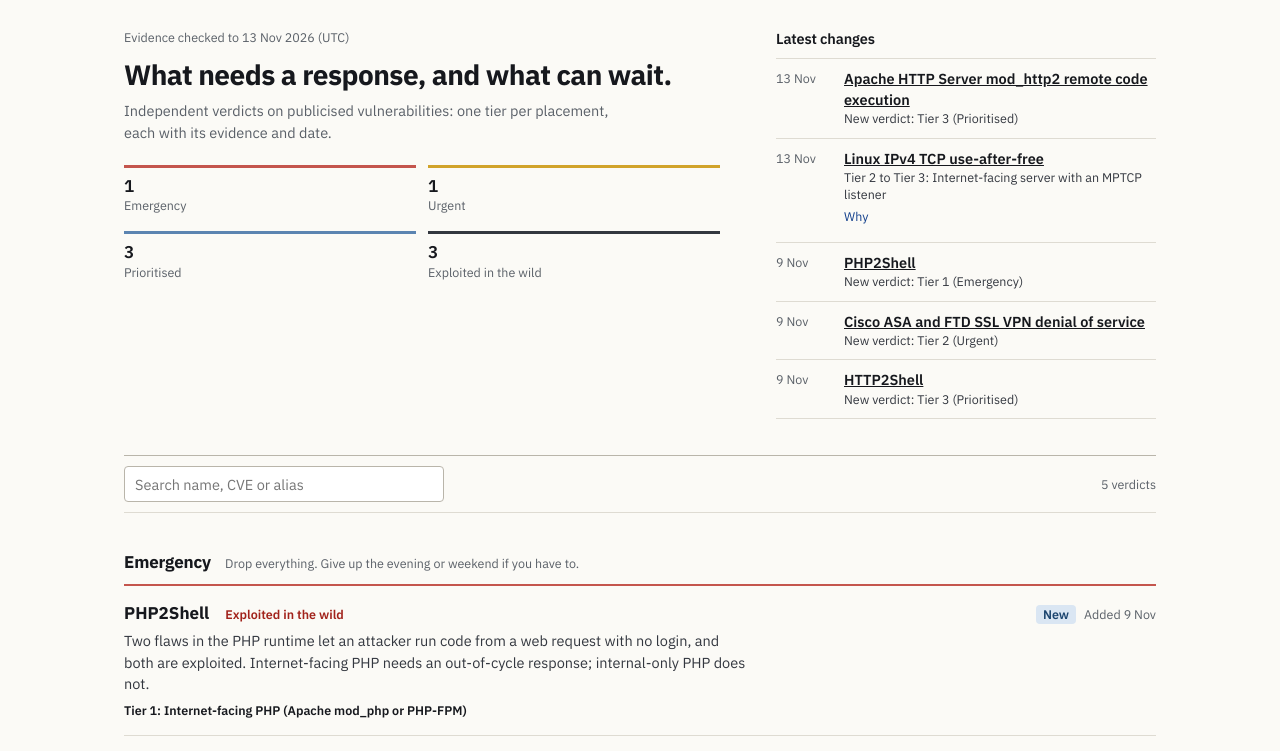
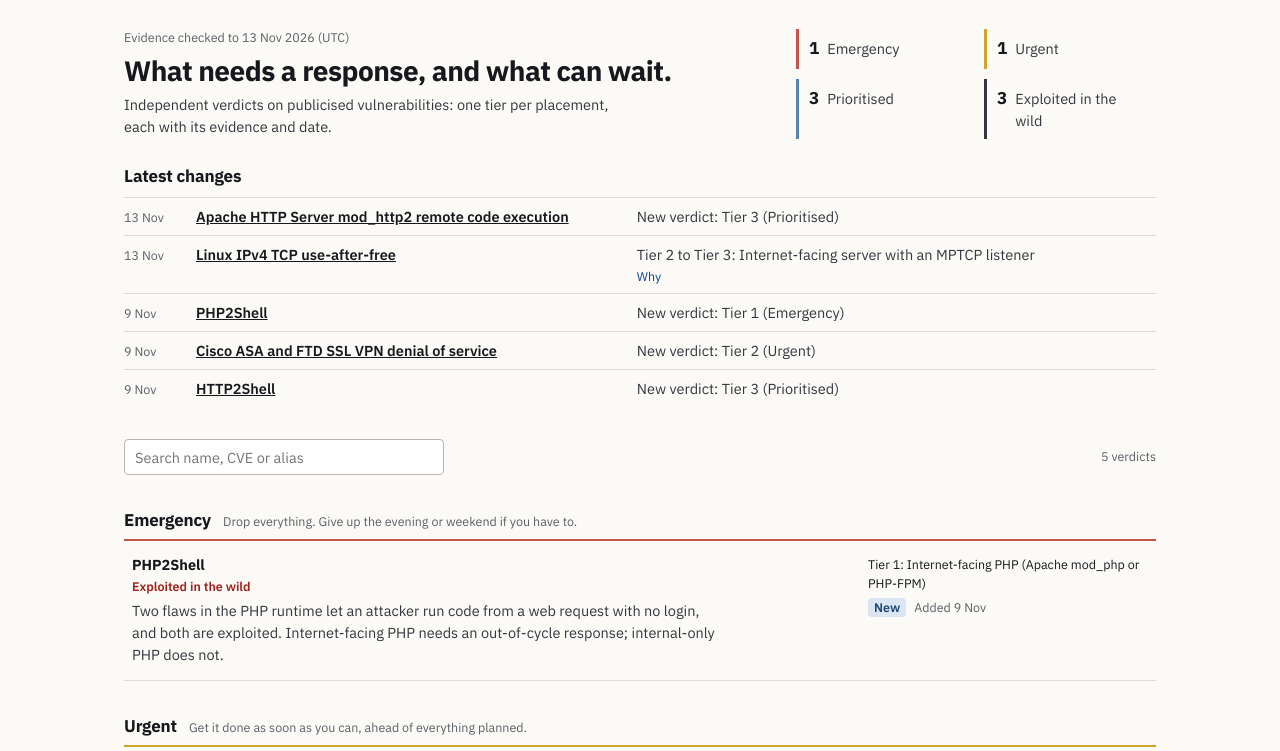
Before and after one commit to stephent23/exposure-focus, an Astro site: page / in a window 1280 px wide. Shown: the part 49-800 px from the top of the page. Built offline with nearby package versions, Linux system fonts and the light colour scheme; Astro itself is replaced by a stand-in of ours.

Commit message:
Lighter spacing, clearer headings, aligned rows and a labelled nav
Section headings are now the one large style on a verdict page, so the page
has three clear levels. The Tier 4 line uses the same columns as the rows
above it. The section nav is labelled Jump to and styled as links. On the
home page the latest changes are a compact table, each verdict row puts the
placements to act on and the date in a right-hand column, and spacing is
tighter throughout. The watching list is emptied here too.

Co-Authored-By: Claude Opus 5.5 <noreply@anthropic.com>

```diff
--- a/content/watching.yaml
+++ b/content/watching.yaml
@@ -1,15 +1,7 @@
 # Watching, not yet rated: publicised items with no verdict yet. Shown on the home page.
 # Only a name (max 80 characters), confirmed CVE IDs and the UTC date last noted. No tier and no claims:
 # those belong in a verdict with sources. Remove an item when its verdict is published or it is dropped.
-- { name: Check Point Gaia DynamicCLI root escalation, cves: [CVE-2026-123039], noted: 2026-11-14 }
-- { name: Microsoft Outlook warning bypass, cves: [CVE-2026-124194], noted: 2026-11-11 }
-- { name: Chrome XML use-after-free, cves: [CVE-2026-125350], noted: 2026-11-11 }
-- { name: OpenSSH "SSHole", cves: [CVE-2026-123158], noted: 2026-11-11 }
-- { name: Barracuda Email Security Gateway chain, cves: [CVE-2026-116606, CVE-2026-111560], noted: 2026-11-11 }
-- { name: IBM Aspera Faspex 5 authorisation bypass, cves: [CVE-2026-123218], noted: 2026-11-11 }
-- { name: Ivanti Connect Secure chain, cves: [CVE-2026-104935, CVE-2026-111357, CVE-2026-118527], noted: 2026-11-10 }
-- { name: GitLab, cves: [CVE-2026-97229], noted: 2026-11-10 }
-- { name: WordPress core updater race, cves: [CVE-2026-119977], noted: 2026-11-10 }
-- { name: SonicWall SonicOS SSLVPN SAML MFA bypass, cves: [CVE-2026-19868], noted: 2026-11-10 }
-- { name: BeyondTrust Remote Support and PRA authentication bypass, cves: [CVE-2026-102764], noted: 2026-11-09 }
-- { name: Cisco ISE API authentication bypass, cves: [CVE-2026-76460], noted: 2026-11-09 }
+#
+# Empty on purpose. Add an item only if it is publicised widely enough to meet the site's criteria
+# and a verdict is likely soon. While this list is empty the section does not appear on the home page.
+[]
--- a/src/components/verdict/Placements.astro
+++ b/src/components/verdict/Placements.astro
@@ -42,6 +42,6 @@ const routine = all.filter((p) => p.tier === 4);
     })}
   </ul>}
   {routine.length > 0 && (
-    <p class="routine-rest"><span class="badge t4">Tier 4 · {TIERS[4].name}</span> {routine.map((p) => p.name).join('; ')}</p>
+    <p class="routine-rest"><span class="badge t4">Tier 4 · {TIERS[4].name}</span> <span>{routine.map((p) => p.name).join('; ')}</span></p>
   )}
 </section>
--- a/src/components/verdict/SectionNav.astro
+++ b/src/components/verdict/SectionNav.astro
@@ -11,7 +11,8 @@ const links = [
 ];
 ---
 
-<nav class="section-nav" aria-label="Sections">
+<nav class="section-nav" aria-labelledby="section-nav-label">
+  <p class="nav-label" id="section-nav-label">Jump to</p>
   <ul role="list">
     {links.map(([label, href]) => <li><a href={href}>{label}</a></li>)}
   </ul>
--- a/src/pages/index.astro
+++ b/src/pages/index.astro
@@ -23,9 +23,9 @@ const exploited = (r: (typeof records)[number]) => r.placements.some((p) => p.fa
 const FRESH = { new: 'New', changed: 'Changed' } as const;
 const SHOW_CONTROLS_ABOVE = 15;
 const showControls = records.length > SHOW_CONTROLS_ABOVE;
-// Placements worth acting on (tier 1-3), highest first, as plain text.
-const actLine = (r: (typeof records)[number]) =>
-  sortedPlacements(r).filter((p) => p.tier <= 3).map((p) => `Tier ${p.tier}: ${p.name}`).join(' · ');
+// Placements worth acting on (tier 1-3), highest first, one per line.
+const actItems = (r: (typeof records)[number]) =>
+  sortedPlacements(r).filter((p) => p.tier <= 3).map((p) => `Tier ${p.tier}: ${p.name}`);
 ---
 
 <Base title="Exposure Focus" current="home">
@@ -107,7 +107,7 @@ const actLine = (r: (typeof records)[number]) =>
             const latest = lastChanged(record);
             // A change on the publication day is part of the verdict itself, not a later change.
             const changed = latest && latest > record.published ? latest : undefined;
-            const act = actLine(record);
+            const act = actItems(record);
             return (
               <article
                 class="card"
@@ -116,12 +116,16 @@ const actLine = (r: (typeof records)[number]) =>
                 data-kind={record.attack}
                 data-text={[record.name, ...record.cves, ...record.aliases].join(' ').toLowerCase()}
               >
-                <div class="card-top">
+                <div class="card-main">
                   <h3><a href={`/verdicts/${record.slug}/`}>{record.name}</a></h3>
                   <p class="flags">
                     {exploited(record) && <span class="tag-hot">Exploited in the wild</span>}
                     <span class="tag-stale" data-review-until={record.review_until} hidden={!isStale(record, today)}>Overdue for review</span>
                   </p>
+                  <p class="summary">{record.summary}</p>
+                </div>
+                <div class="card-side">
+                  {act.length > 0 && <p class="act">{act.map((line) => <span>{line}</span>)}</p>}
                   <p class="when">
                     <span class="fresh" data-published={record.published} data-changed={changed} hidden={!fresh}>{fresh ? FRESH[fresh] : ''}</span>
                     {changed
@@ -129,8 +133,6 @@ const actLine = (r: (typeof records)[number]) =>
                       : <span>Added <time datetime={record.published}>{shortDate(record.published)}</time></span>}
                   </p>
                 </div>
-                <p class="summary">{record.summary}</p>
-                {act && <p class="act">{act}</p>}
               </article>
             );
           })}
--- a/src/styles/home.css
+++ b/src/styles/home.css
@@ -1,31 +1,33 @@
-/* Home page: a briefing. Tally, latest changes, search, then two clean lines per verdict plus the act line. */
-.hero { display: grid; gap: 28px; }
-.lede { margin-top: 8px; max-width: 56ch; font-size: var(--fs-m); }
-.brief-head .eyebrow { font-family: var(--font-sans); font-size: var(--fs-s); margin-bottom: 12px; }
-.activity h2 { font-size: var(--fs-m); font-weight: 600; color: var(--ink); }
+/* Home page: heading and tally, the latest changes as a compact table, search, then one row per verdict. */
+/* Rhythm: 32px between blocks, 12px inside rows. Headings are the only large text. */
+.hero { display: grid; gap: 24px; }
+.lede { margin-top: 6px; max-width: 56ch; font-size: var(--fs-m); color: var(--ink-2); }
+.brief-head .eyebrow { font-family: var(--font-sans); font-size: var(--fs-s); margin-bottom: 8px; }
+.activity h2, .band > header h2, .watching h2 { font-size: var(--fs-l); font-weight: 700; color: var(--ink); }
 
 /* Tally */
-.tally { list-style: none; margin: 20px 0 0; padding: 0; display: grid; grid-template-columns: repeat(2, minmax(0, 1fr)); gap: 12px; }
-.tally li { border-top: 3px solid var(--edge); }
+.tally { list-style: none; margin: 16px 0 0; padding: 0; display: grid; grid-template-columns: repeat(2, minmax(0, 1fr)); gap: 10px 16px; }
+.tally li { border-left: 3px solid var(--edge); }
 .tally-hot { --edge: var(--ink-2); }
-.tally a, .tally li > span { display: flex; flex-direction: column; min-height: 44px; padding: 8px 0 4px; color: var(--ink); text-decoration: none; }
+.tally a, .tally li > span { display: flex; align-items: baseline; gap: 8px; min-height: 40px; padding: 6px 10px; color: var(--ink); text-decoration: none; }
 .tally a:hover { background: var(--panel); }
-.tally b { font-size: var(--fs-l); line-height: 1.2; font-weight: 600; }
+.tally b { font-size: var(--fs-l); font-weight: 700; }
 .tally .empty b { color: var(--muted); }
-.tally b + span { font-size: var(--fs-s); color: var(--muted); }
+.tally b + span { font-size: var(--fs-m); color: var(--ink-2); }
 
-/* Latest changes: one column */
-.activity ol { list-style: none; margin: 8px 0 0; padding: 0; border-top: 1px solid var(--line); }
-.activity-row { display: grid; grid-template-columns: 56px minmax(0, 1fr); gap: 12px; padding: 10px 0; border-bottom: 1px solid var(--line); font-size: var(--fs-m); line-height: 1.4; }
-.activity-row time { padding-top: 1px; font-size: var(--fs-s); color: var(--muted); }
+/* Latest changes: a compact table, one line per change on wide screens */
+.activity ol { list-style: none; margin: 8px 0 0; padding: 0; }
+.activity-row { display: grid; grid-template-columns: 56px minmax(0, 1fr); gap: 2px 16px; padding: 8px 0; border-top: 1px solid var(--line); font-size: var(--fs-m); line-height: 1.45; }
+.activity-row time { font-size: var(--fs-s); color: var(--muted); padding-top: 2px; }
+.activity-row > div { display: grid; gap: 2px 16px; }
 .activity-row a { font-weight: 600; color: var(--ink); }
-.activity-detail { display: block; font-size: var(--fs-s); color: var(--ink-2); }
-.why-moved { margin-top: 4px; font-size: var(--fs-s); color: var(--ink-2); }
-.why-moved summary { cursor: pointer; display: inline-block; min-height: 24px; color: var(--link); }
-.why-moved p { margin-top: 2px; max-width: 60ch; }
+.activity-detail { color: var(--ink-2); }
+.why-moved { font-size: var(--fs-s); color: var(--ink-2); }
+.why-moved summary { cursor: pointer; display: inline-block; color: var(--link); }
+.why-moved p { margin-top: 2px; max-width: 70ch; }
 
 /* Filters: search and count (controls only for long lists) */
-.filters { display: flex; flex-wrap: wrap; align-items: center; gap: 8px 12px; margin-top: 36px; padding: 10px 0; border-top: 1px solid var(--line-strong); border-bottom: 1px solid var(--line); }
+.filters { display: flex; flex-wrap: wrap; align-items: center; gap: 8px 12px; margin-top: 32px; }
 .search, .select { height: 36px; border: 1px solid var(--line-strong); border-radius: 4px; padding: 0 10px; font: inherit; font-size: var(--fs-m); background: #fff; color: var(--ink); max-width: 100%; }
 .search { flex: 1 1 200px; min-width: 0; max-width: 320px; }
 .select { flex: 0 1 auto; min-width: 0; }
@@ -41,39 +43,42 @@
 .reset { font: inherit; font-size: var(--fs-m); font-weight: 600; min-height: 36px; padding: 0 8px; border: 0; background: none; color: var(--link); text-decoration: underline; cursor: pointer; }
 
 /* Tier bands: header carries name and meaning; the colour rule carries the tier */
-.band { margin-top: 36px; }
-.band > header { display: flex; flex-wrap: wrap; align-items: baseline; gap: 2px 14px; padding-bottom: 8px; border-bottom: 2px solid var(--edge); }
-.band > header h2 { font-size: var(--fs-l); }
+.band { margin-top: 32px; }
+.band > header { display: flex; flex-wrap: wrap; align-items: baseline; gap: 2px 12px; padding-bottom: 6px; border-bottom: 2px solid var(--edge); }
 .band > header p { font-size: var(--fs-s); color: var(--muted); }
 
-/* Verdict row: line 1 name, flags and date; line 2 summary; then the act line */
-.card { position: relative; min-width: 0; display: grid; gap: 6px; padding: 16px 0; border-bottom: 1px solid var(--line); }
+/* Verdict row: name, flags and summary on the left; placements to act on and the date on the right */
+.card { position: relative; min-width: 0; display: grid; gap: 8px 32px; padding: 12px 0; border-bottom: 1px solid var(--line); }
 .card:hover { background: var(--panel); }
 .card:focus-within { outline: 3px solid var(--link); outline-offset: 2px; }
-.card-top { display: grid; grid-template-columns: minmax(0, 1fr); gap: 2px 16px; align-items: baseline; }
-.card h3 { font-size: var(--fs-l); line-height: 1.3; }
+.card-main { display: grid; gap: 4px; align-content: start; }
+.card h3 { font-size: var(--fs-m); font-weight: 700; line-height: 1.35; }
 .card h3 a { color: var(--ink); text-decoration: none; }
 .card h3 a:focus-visible { outline: none; }
 .card h3 a::after { content: ''; position: absolute; inset: 0; }
 .card:hover h3 a { text-decoration: underline; }
 .flags { display: flex; flex-wrap: wrap; gap: 2px 12px; font-size: var(--fs-s); }
-.flags:empty { display: none; }
+.flags:has(> :not([hidden])) { margin-top: -2px; }
+.flags:not(:has(> :not([hidden]))) { display: none; }
+.card .summary { max-width: 68ch; font-size: var(--fs-m); line-height: 1.5; color: var(--ink-2); }
+.card-side { display: grid; gap: 6px; align-content: start; }
+.card .act { display: grid; gap: 2px; font-size: var(--fs-s); line-height: 1.45; color: var(--ink); }
 .when { display: flex; flex-wrap: wrap; align-items: baseline; gap: 2px 8px; font-size: var(--fs-s); color: var(--muted); }
-.fresh { padding: 0 7px; background: var(--tier3-bg); color: var(--tier3-fg); font-size: var(--fs-s); font-weight: 600; border-radius: 4px; }
-.card .summary { max-width: 72ch; font-size: var(--fs-m); line-height: 1.5; color: var(--ink-2); }
-.card .act { font-size: var(--fs-s); line-height: 1.45; color: var(--ink); font-weight: 600; }
-.home-foot { margin-top: 28px; font-size: var(--fs-s); }
+.fresh { padding: 0 6px; background: var(--tier3-bg); color: var(--tier3-fg); font-size: var(--fs-s); font-weight: 600; border-radius: 4px; }
+.home-foot { margin-top: 24px; font-size: var(--fs-s); }
 
-@media (min-width: 640px) {
-  .card-top { grid-template-columns: minmax(0, auto) minmax(0, 1fr) auto; }
-  .when { justify-self: end; white-space: nowrap; }
-}
 @media (min-width: 560px) {
   .tally { grid-template-columns: repeat(4, minmax(0, 1fr)); }
 }
+@media (min-width: 760px) {
+  .card { grid-template-columns: minmax(0, 1fr) 280px; padding: 14px 8px; }
+  .activity-row > div { grid-template-columns: minmax(0, 0.9fr) minmax(0, 1.1fr); }
+  .why-moved { grid-column: 2; }
+}
 @media (min-width: 900px) {
-  .hero { grid-template-columns: minmax(0, 1fr) 380px; column-gap: 56px; align-items: start; }
-  .tally { grid-template-columns: repeat(2, minmax(0, 1fr)); }
+  .brief-head { display: grid; grid-template-columns: minmax(0, 1fr) 360px; column-gap: 48px; align-items: end; }
+  .brief-head > * { grid-column: 1; }
+  .brief-head .tally { grid-column: 2; grid-row: 1 / span 3; margin-top: 0; grid-template-columns: repeat(2, minmax(0, 1fr)); }
 }
 @media (max-width: 640px) {
   .seg, .count { flex: 1 1 100%; margin-left: 0; }
@@ -81,9 +86,8 @@
 }
 
 /* Watching, not yet rated: names and CVE IDs only. */
-.watching { margin-top: 44px; }
+.watching { margin-top: 32px; }
 .watching > header { display: flex; flex-wrap: wrap; align-items: baseline; gap: 2px 14px; padding-bottom: 8px; border-bottom: 2px solid var(--line-strong); }
-.watching h2 { font-size: var(--fs-l); }
 .watching > header p { font-size: var(--fs-s); color: var(--muted); }
 .watching ul { list-style: none; margin: 0; padding: 0; display: grid; column-gap: 32px; }
 .watch-row { display: grid; grid-template-columns: minmax(0, 1fr) auto; gap: 0 12px; padding: 10px 0; border-bottom: 1px solid var(--line); font-size: var(--fs-m); line-height: 1.4; }
```
Also changed, not shown: src/styles/verdict.css (+6 -4 lines), src/styles/verdict/nav.css (+12 -8 lines), src/styles/verdict/placements.css (+6 -2 lines), tests/built.test.ts (+10 -1 lines).
